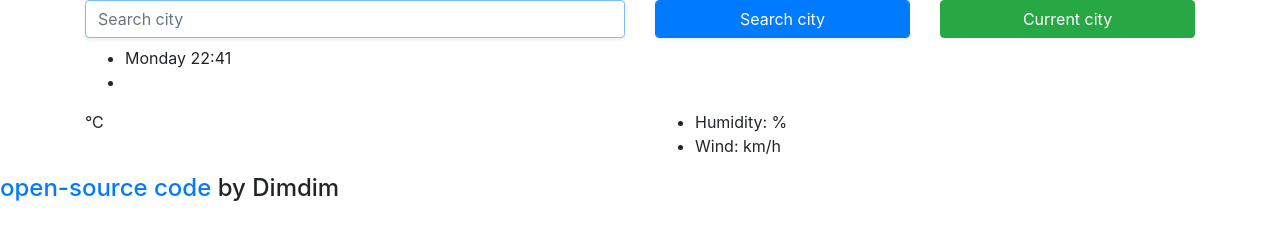
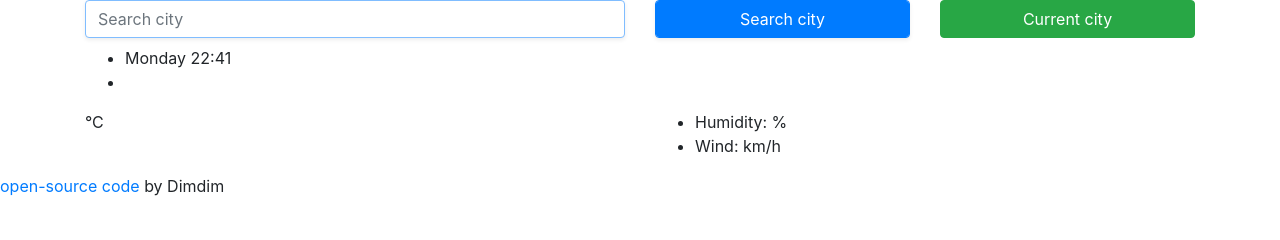
Before and after one commit to adimchithecreator/cocopops, a website built with Parcel: page index.html in a window 1280 px wide. Built offline with nearby package versions, Linux system fonts and the light colour scheme; no server answers.

Commit message:
Update index.html

```diff
--- a/index.html
+++ b/index.html
@@ -70,9 +70,9 @@
         </div>
       </div>
     </div>
-<h4 class="footer">
-       <a href ="https://github.com/adimchithecreator/cocopops">open-source code</a> by Dimdim
-    </h4>
+       <a href ="https://github.com/adimchithecreator/cocopops">open-source code</a>
+    <span>by Dimdim </span>
+
         <script src="src/index.js"></script
   </body>
 </html>
```
